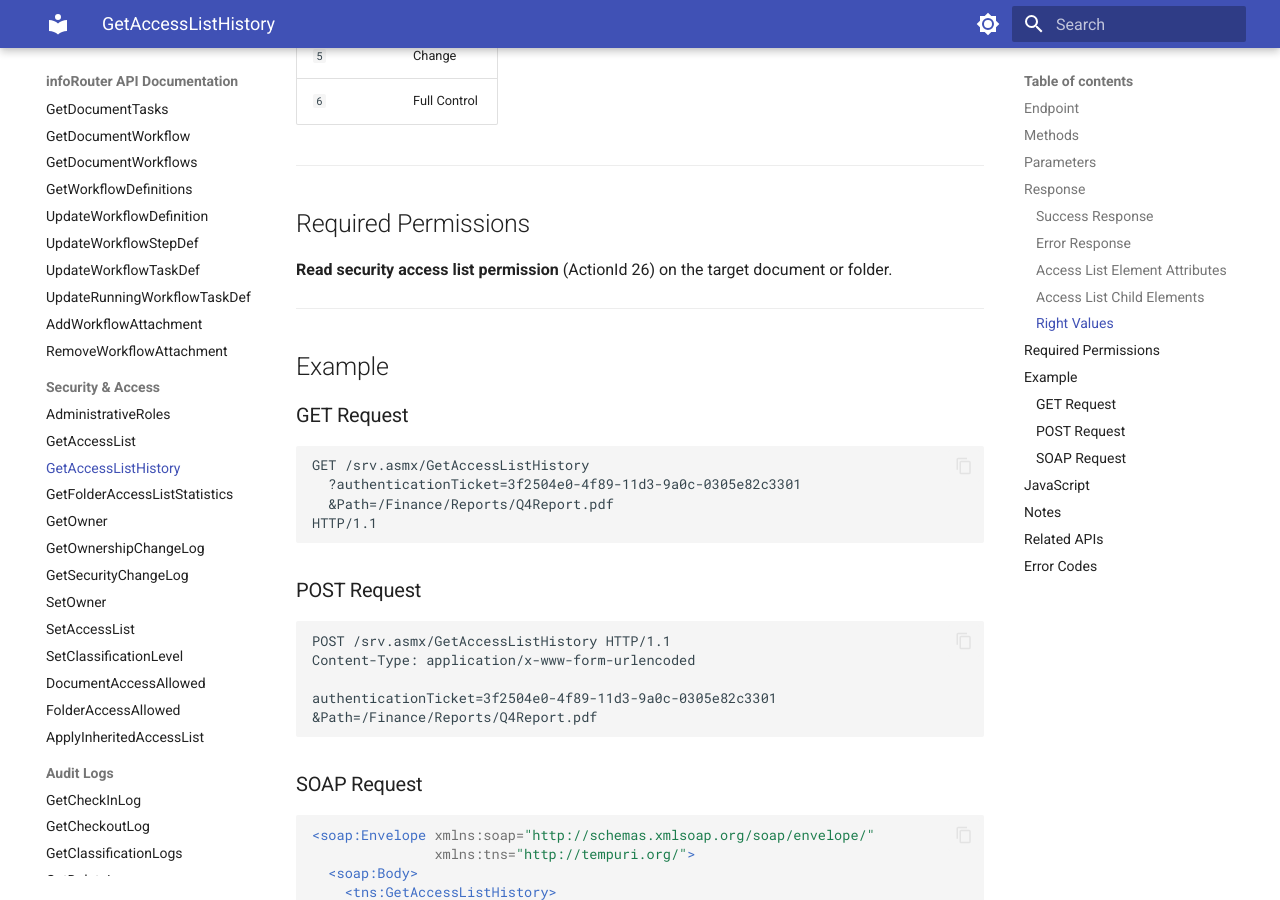
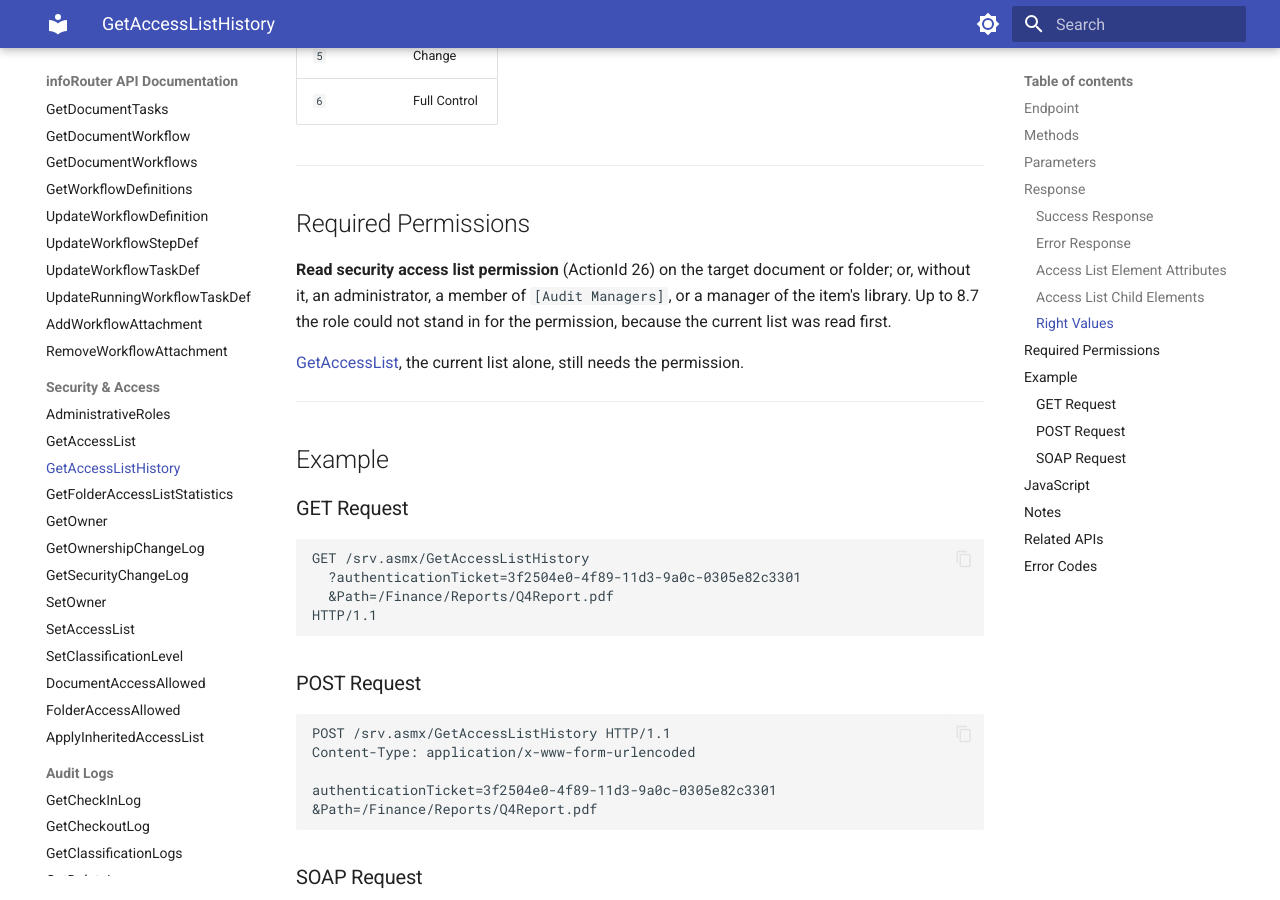
Before and after one commit to inforouter/apidocs, an MkDocs documentation site: the page built from docs/GetAccessListHistory.md, in a window 1280 px wide and 900 px high, scrolled down 2484 px. Built offline with MkDocs 1.6.1 and Material for MkDocs 9.7.7, drawn with Linux system fonts in a browser that asks for light colours; some of the changed text lies outside the part shown.

Commit message:
GetAccessListHistory: Audit Managers and library managers without the right on the item
Co-Authored-By: Claude Opus 5.5 <noreply@anthropic.com>

```diff
--- a/docs/GetAccessListHistory.md
+++ b/docs/GetAccessListHistory.md
@@ -85,7 +85,9 @@ The response contains the current access list followed by zero or more historica
 
 ## Required Permissions
 
-**Read security access list permission** (ActionId 26) on the target document or folder.
+**Read security access list permission** (ActionId 26) on the target document or folder; or, without it, an administrator, a member of `[Audit Managers]`, or a manager of the item's library. Up to 8.7 the role could not stand in for the permission, because the current list was read first.
+
+[GetAccessList](GetAccessList.md), the current list alone, still needs the permission.
 
 ---
 
@@ -201,7 +203,7 @@ The `errorCode` values this operation returns, checked against a running server:
 |---:|---|
 | `4010` | the ticket is expired or unknown, or there is no ticket at all |
 | `4041` | nothing at that path - including one the caller may not see |
-| `4030` | the caller may not read this item's access list |
+| `4030` | the caller may not read this item's access list, and is not an Audit Manager or a manager of its library |
 | `HTTP 400` | a required string parameter was empty; refused by model binding, so there is no error document |
 
 | Error | Description |
```
Also changed, not shown: docs/AdministrativeRoles.md (+1 -5 lines).
